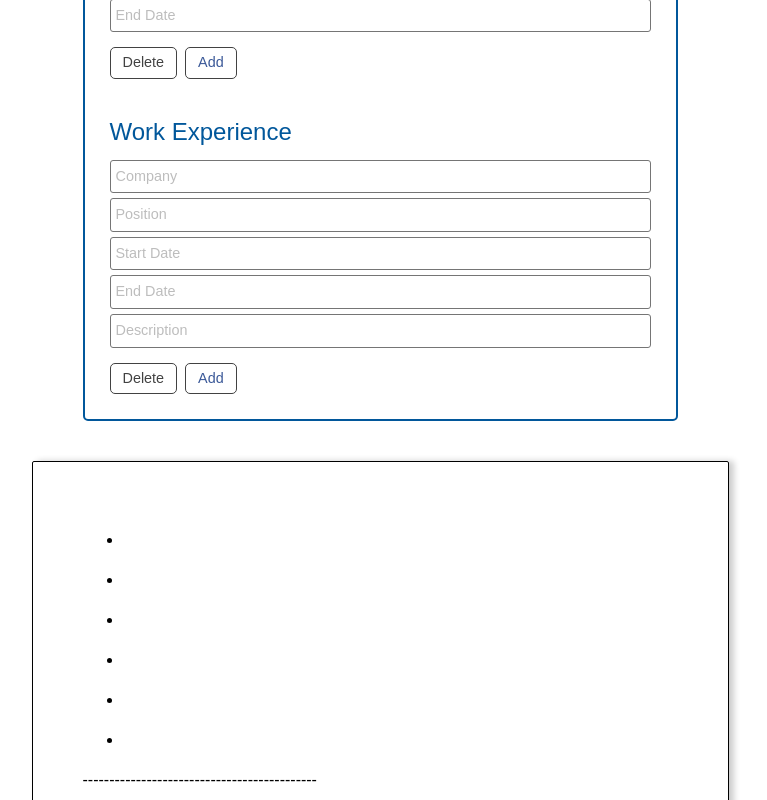
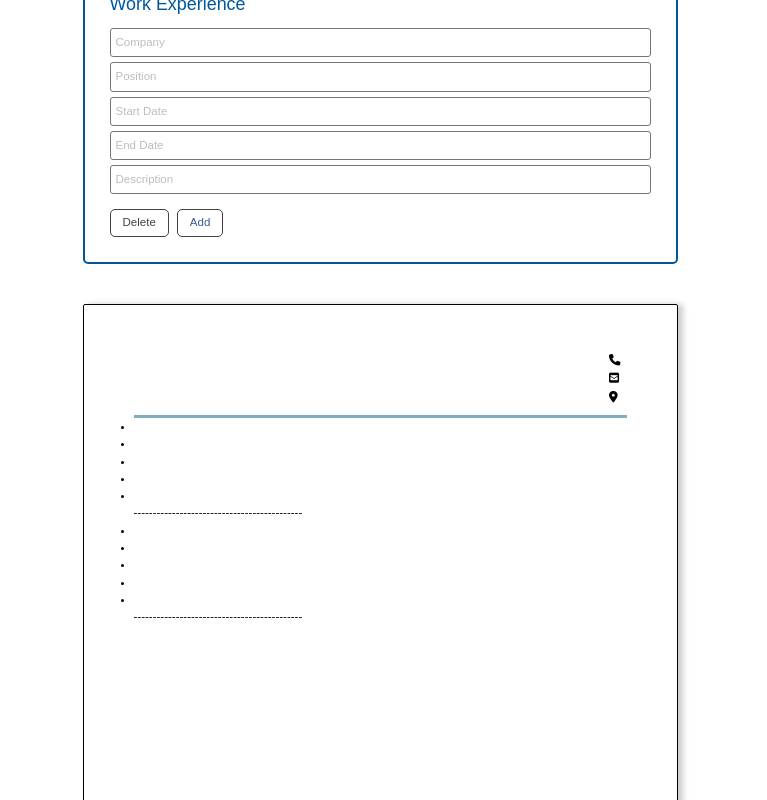
Before and after one commit to Swhag/CV-Application, a React (Create React App) app: page / in a window 1280 px wide. Shown: the part 660-1460 px from the top of the page, without its empty margins (260-1027 px from the left). Built offline with nearby package versions, Linux system fonts and the light colour scheme.

Commit message:
CV Preview (Output) Header styling done

```diff
--- a/package.json
+++ b/package.json
@@ -3,6 +3,9 @@
   "version": "0.1.0",
   "private": true,
   "dependencies": {
+    "@fortawesome/fontawesome-svg-core": "^6.2.1",
+    "@fortawesome/free-solid-svg-icons": "^6.2.1",
+    "@fortawesome/react-fontawesome": "^0.2.0",
     "@testing-library/jest-dom": "^5.16.5",
     "@testing-library/react": "^13.4.0",
     "@testing-library/user-event": "^13.5.0",
--- a/public/index.html
+++ b/public/index.html
@@ -24,6 +24,13 @@
       work correctly both with client-side routing and a non-root public URL.
       Learn how to configure a non-root public URL by running `npm run build`.
     -->
+
+    <!-----fontawesome -------------------------------------- -->
+    <script
+      src="https://kit.fontawesome.com/66b42f50eb.js"
+      crossorigin="anonymous"
+    ></script>
+
     <title>React CV-Application</title>
   </head>
   <body>
--- a/src/components/CVPreview/CVPreview.js
+++ b/src/components/CVPreview/CVPreview.js
@@ -7,13 +7,9 @@ function CVPreview(props) {
   const { personalInfo, education, experience } = props;
 
   return (
-    <div>
+    <div id='cv-preview'>
       <PersonalOut personalInfo={personalInfo}></PersonalOut>
-
-      <div>--------------------------------------------</div>
-
       <EducationOut education={education}></EducationOut>
-
       <ExperienceOut experience={experience}></ExperienceOut>
     </div>
   );
--- a/src/components/CVPreview/PersonalOut.js
+++ b/src/components/CVPreview/PersonalOut.js
@@ -4,26 +4,28 @@ function PersonalOutput(props) {
   const { personalInfo } = props;
 
   return (
-    <ul>
-      <li>
-        <div className='text-output'>{personalInfo.name}</div>
-      </li>
-      <li>
-        <div className='text-output'>{personalInfo.title}</div>
-      </li>
-      <li>
-        <div className='text-output'>{personalInfo.phone}</div>
-      </li>
-      <li>
-        <div className='text-output'>{personalInfo.email}</div>
-      </li>
-      <li>
-        <div className='text-output'>{personalInfo.location}</div>
-      </li>
-      <li>
-        <div className='text-output'>{personalInfo.description}</div>
-      </li>
-    </ul>
+    <>
+      <header>
+        <div className='heading'>
+          <h1>{personalInfo.name}</h1>
+          <h2>{personalInfo.title}</h2>
+        </div>
+        <div className='details-group'>
+          <div className='contact-details'>
+            <i class='fa-solid fa-phone'></i>
+            <span className='details-text'>{personalInfo.phone}</span>
+          </div>
+          <div className='contact-details'>
+            <i class='fa-solid fa-square-envelope'></i>
+            <span className='details-text'>{personalInfo.email}</span>
+          </div>
+          <div className='contact-details'>
+            <i class='fa-solid fa-location-dot'></i>
+            <span className='details-text'>{personalInfo.location}</span>
+          </div>
+        </div>
+      </header>
+    </>
   );
 }
 
--- a/src/styles/App.css
+++ b/src/styles/App.css
@@ -1,12 +1,3 @@
-body {
-  margin: 0;
-  padding: 0;
-  box-sizing: border-box;
-  font-family: 'Montserrat', sans-serif;
-  font-weight: 400;
-  line-height: 1.5;
-}
-
 /* ------------------------------------------------ */
 /* Header styling */
 /* ------------------------------------------------ */
@@ -55,10 +46,6 @@ body {
   }
 }
 
-/* ------------------------------------------------ */
-/* CV Form Container styling */
-/* ------------------------------------------------ */
-
 .cv-container {
   display: flex;
   flex-wrap: wrap;
@@ -67,28 +54,13 @@ body {
   padding: 40px;
 }
 
+/* ------------------------------------------------ */
+/* CV Form (Input) styling */
+/* ------------------------------------------------ */
+
 .cv-form {
   width: 595px;
 }
-
-.cv-preview {
-  padding: 50px;
-  width: 595px;
-  min-width: 595px;
-  height: 842px;
-  border-radius: 2px;
-  border: 1px solid black;
-  box-shadow: 5px 0 6px 0 hsl(0 0% 0% / 0.2);
-
-  display: flex;
-  flex-direction: column;
-  align-items: flex-start;
-  gap: 16px;
-}
-
-/* ------------------------------------------------ */
-/* CV Form (Input) styling */
-/* ------------------------------------------------ */
 
 #cv-form input,
 #cv-form textarea,
@@ -196,6 +168,79 @@ body {
 /* CV Preview (Output) styling */
 /* ------------------------------------------------ */
 
+.cv-preview {
+  padding: 50px;
+  width: 595px;
+  min-width: 595px;
+  height: 842px;
+  border-radius: 2px;
+  border: 1px solid black;
+  box-shadow: 5px 0 6px 0 hsl(0 0% 0% / 0.2);
+
+  display: flex;
+  flex-direction: column;
+  align-items: flex-start;
+  gap: 16px;
+}
+
+/* ------------------------------------------------ */
+/* CV Preview (Output) Header styling */
+/* ------------------------------------------------ */
+
+#cv-preview {
+  width: 100%;
+}
+
+#cv-preview header {
+  width: 100%;
+  display: flex;
+  flex-direction: row;
+  justify-content: space-between;
+  align-items: center;
+  border-bottom: 3px solid var(--light-green);
+  padding-bottom: 12px;
+}
+
+#cv-preview h1 {
+  color: var(--dark-green);
+  text-transform: uppercase;
+}
+
+#cv-preview h2 {
+  color: var(--grey);
+}
+
+#cv-preview .heading {
+  display: flex;
+  flex-direction: column;
+}
+
+#cv-preview .details-group {
+  display: flex;
+  flex-direction: column;
+  align-items: flex-start;
+  gap: 7px;
+}
+
+/* ------------------------------------------------ */
+/* CV Preview (Output) Contact styling */
+/* ------------------------------------------------ */
+
+#cv-preview .contact-details {
+  display: flex;
+  justify-content: center;
+  align-items: center;
+  gap: 6px;
+}
+
+#cv-preview .details-text {
+  font-size: 1rem;
+}
+
+#cv-preview img {
+  width: 14px;
+}
+
 /* ------------------------------------------------ */
 /* Footer styling */
 /* ------------------------------------------------ */
--- a/src/styles/index.css
+++ b/src/styles/index.css
@@ -1,13 +1,62 @@
-body {
-  margin: 0;
-  font-family: -apple-system, BlinkMacSystemFont, 'Segoe UI', 'Roboto', 'Oxygen',
-    'Ubuntu', 'Cantarell', 'Fira Sans', 'Droid Sans', 'Helvetica Neue',
-    sans-serif;
-  -webkit-font-smoothing: antialiased;
-  -moz-osx-font-smoothing: grayscale;
+:root {
+  --grey: hsla(0, 0%, 37%, 1);
+  --black: hsla(0, 0%, 20%, 1);
+  --blue: hsla(201, 50%, 43%, 1);
+  --dark-green: hsla(194, 63%, 27%, 1);
+  --light-green: hsla(194, 30%, 62%, 1);
 }
 
+*,
+*::before,
+*::after {
+  padding: 0;
+  margin: 0;
+  box-sizing: inherit;
+}
+
+html {
+  font-size: 62.5%; /* default 10px */
+  font-size: 80%;
+}
+
+body {
+  box-sizing: border-box;
+}
+
+body {
+  font-family: 'Montserrat', sans-serif;
+  font-size: 0.9rem;
+  font-weight: 400;
+  line-height: 1.5;
+  padding: 20px;
+}
 code {
   font-family: source-code-pro, Menlo, Monaco, Consolas, 'Courier New',
     monospace;
 }
+
+h1 {
+  font-size: 2.7rem;
+  letter-spacing: 0.05em;
+  font-weight: 800;
+  margin: 0;
+}
+
+h2 {
+  font-size: 1.4rem;
+  font-weight: 400;
+  margin: 0;
+}
+
+h3 {
+  font-size: 1.1rem;
+  font-weight: 600;
+  letter-spacing: 0.05em;
+  margin: 0;
+}
+
+h4 {
+  font-size: 0.9rem;
+  font-weight: 600;
+  margin: 0;
+}
```
Also changed, not shown: 1 other file (tests, documents, lock files or other folders).
